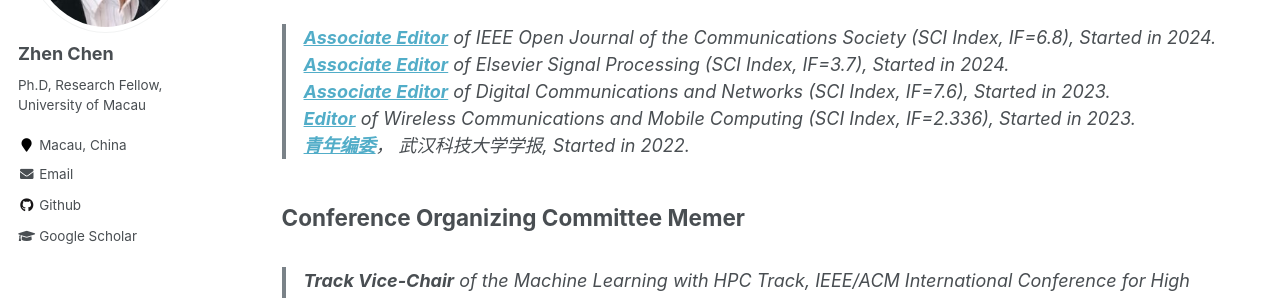
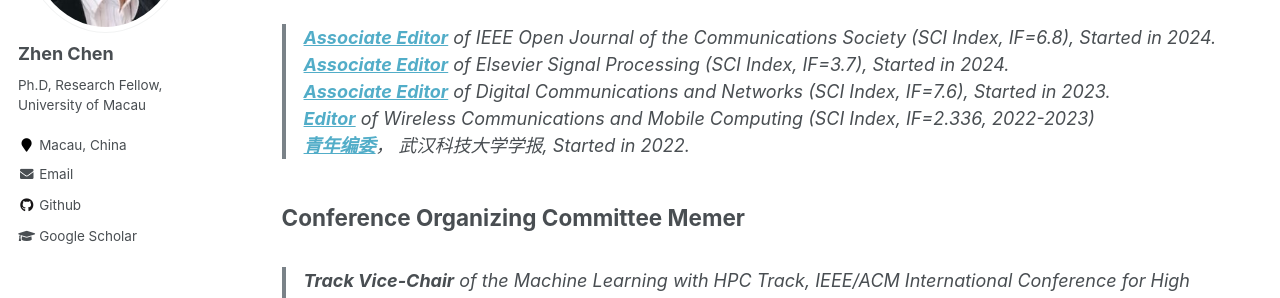
Before and after one commit to baile035/chenz_CV, a Jekyll site: the page built from _pages/service.md, in a window 1280 px wide and 900 px high. Shown: the part 302-600 px from the top of the window. Built offline with Jekyll 4.4.1, drawn with Linux system fonts in a browser that asks for light colours.

Commit message:
Update service.md

```diff
--- a/_pages/service.md
+++ b/_pages/service.md
@@ -14,7 +14,7 @@ Journal Editorships
 > **<a href="https://www.comsoc.org/publications/journals/ieee-ojcoms/ieee-open-journal-communications-society-editorial-board">Associate Editor</a>** of IEEE Open Journal of the Communications Society (SCI Index, IF=6.8), Started in 2024.<br>
 > **<a href="https://www.comsoc.org/publications/journals/ieee-ojcoms/ieee-open-journal-communications-society-editorial-board">Associate Editor</a>** of Elsevier Signal Processing (SCI Index, IF=3.7), Started in 2024.<br>
 > **<a href="https://www.keaipublishing.com/en/journals/digital-communications-and-networks/editorial-board/">Associate Editor</a>** of Digital Communications and Networks (SCI Index, IF=7.6), Started in 2023.<br>
-> **<a href="https://www.hindawi.com/journals/wcmc/editors/">Editor</a>** of Wireless Communications and Mobile Computing (SCI Index, IF=2.336), Started in 2023.<br>
+> **<a href="https://www.hindawi.com/journals/wcmc/editors/">Editor</a>** of Wireless Communications and Mobile Computing (SCI Index, IF=2.336, 2022-2023)<br>
 <!--
 > **Associate Editor** of IEEE Transactions on Parallel and Distributed Systems (SCI Index, IF=2.69), Started in Jan 2022.<br>
 > **Guest Editor** of Concurrency and Computation: Practice and Experience (SCI Index, IF=1.83), Started in 2022.<br>
```
